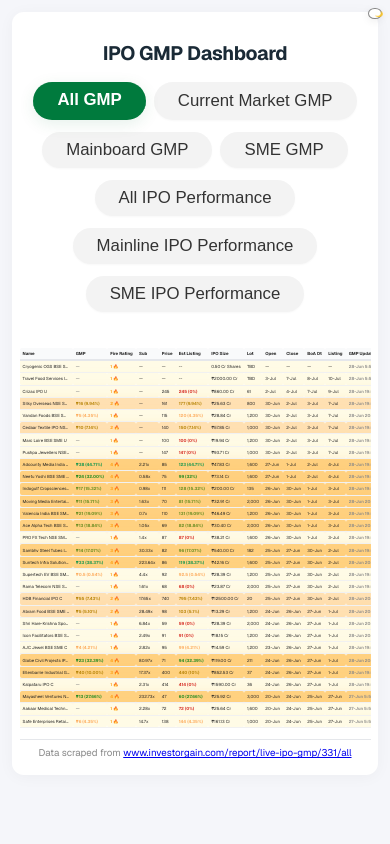
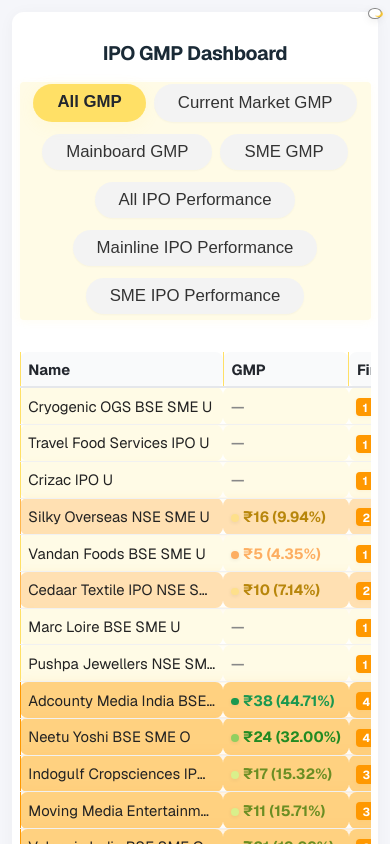
Before and after one commit to ainstarc/ipo-gmp, a Next.js app: page / in a window 390 px wide. Shown: the top 844 px of the page. Built offline with nearby package versions, Linux system fonts and the light colour scheme.

Commit message:
feat: enhance styling for GMPTable and TabGroup with improved theme support and visual indicators

```diff
--- a/src/app/globals.css
+++ b/src/app/globals.css
@@ -1,3 +1,12 @@
+:root {
+  --accent-day: #ffe066;
+  --accent-day-strong: #007a3d;
+  --accent-night: #b3c6ff;
+  --accent-night-strong: #4b6fff;
+  --bg-day: #fffbe6;
+  --bg-night: #232b3b;
+}
+
 body {
   font-family: var(--font-geist-sans, Arial, sans-serif);
   background: #f5f6fa;
--- a/src/components/GMPTable.tsx
+++ b/src/components/GMPTable.tsx
@@ -32,6 +32,16 @@
     return "light";
 }
 
+function renderFire(val: string) {
+    if (!val) return "—";
+    // Count fire emojis
+    const count = (val.match(/🔥/g) || []).length;
+    const isDark = typeof document !== "undefined" && document.documentElement.getAttribute("data-theme") === "dark";
+    const icon = isDark ? "🌙" : "🔥";
+    if (count > 0) return <span className={styles.fireBadge}>{count} {icon}</span>;
+    return val;
+}
+
 function renderGmpValue(val: string) {
     const cleaned = cleanGmpValue(val);
     if (!cleaned || cleaned === "--" || cleaned === "₹-- (0.00%)" || cleaned === "0.00%") {
@@ -43,25 +53,24 @@
         const percent = parseFloat(match[1]);
         const theme = getCurrentTheme();
         const colorClass = getGmpColorClass(percent, theme);
-        return <span className={colorClass}>{cleaned}</span>;
+        // Heatmap dot color
+        const dotStyle = { background: getGmpHeatDotColor(percent, theme) };
+        return <span><span className={styles.gmpHeatDot} style={dotStyle}></span><span className={colorClass}>{cleaned}</span></span>;
     }
     return <span className={styles.gmpTextNeutral}>{cleaned}</span>;
 }
 
-function renderFire(val: string) {
-    if (!val) return "—";
-    // Count fire emojis
-    const count = (val.match(/🔥/g) || []).length;
-    if (count > 0) return <span style={{ color: "#ff9800", fontWeight: 600 }}>{count} 🔥</span>;
-    return val;
-}
-
-function renderDate(val: string) {
-    // Convert 27-Jun-2025 to 27-Jun
-    if (/\d{2}-[A-Za-z]{3}-\d{4}/.test(val)) {
-        return val.slice(0, 6);
-    }
-    return val;
+// Helper for heatmap dot color (reuse color scale)
+function getGmpHeatDotColor(percent: number, theme: string) {
+    if (percent <= -5) return theme === "dark" ? "#ff6b81" : "#8B0000";
+    if (percent > -5 && percent <= 0) return theme === "dark" ? "#ff8c8c" : "#D73027";
+    if (percent > 0 && percent <= 5) return theme === "dark" ? "#ffd580" : "#FDAE61";
+    if (percent > 5 && percent <= 15) return theme === "dark" ? "#ffe066" : "#FEE08B";
+    if (percent > 15 && percent <= 25) return theme === "dark" ? "#d9ef8b" : "#D9EF8B";
+    if (percent > 25 && percent <= 35) return theme === "dark" ? "#91cf60" : "#91CF60";
+    if (percent > 35 && percent <= 45) return theme === "dark" ? "#4be37a" : "#1A9850";
+    if (percent > 45) return theme === "dark" ? "#4be3b2" : "#006837";
+    return theme === "dark" ? "#b0b3b8" : "#888";
 }
 
 // Helper to get fire count from a row
@@ -78,6 +87,14 @@
     if (fireCount === 2) return styles.fireRow2;
     if (fireCount === 1) return styles.fireRow1;
     return "";
+}
+
+function renderDate(val: string) {
+    // Convert 27-Jun-2025 to 27-Jun
+    if (/\d{2}-[A-Za-z]{3}-\d{4}/.test(val)) {
+        return val.slice(0, 6);
+    }
+    return val;
 }
 
 const GMPTable: React.FC<GMPTableProps> = ({ headers, rows }) => {
--- a/src/components/styles/GMPTable.module.css
+++ b/src/components/styles/GMPTable.module.css
@@ -21,13 +21,16 @@
 }
 
 [data-theme="dark"] table.gmpTable {
-  background: #23272e;
+  background: #181c20;
 }
 
+/* Table header: day (sun) and night (moon) accent */
 .gmpTable thead th {
+  background: #f9fafb;
+  border-left: 0.3vw solid #ffe066;
+  color: #23272e;
   position: sticky;
   top: 0;
-  background: #f9fafb;
   z-index: 2;
   padding: 1vw 0.8vw;
   text-align: left;
@@ -38,9 +41,20 @@
 }
 
 [data-theme="dark"] .gmpTable thead th {
-  background: #23272e;
-  color: #e3e6eb;
-  border-bottom: 2px solid #333a44;
+  background: #232b3b;
+  border-left: 0.3vw solid #b3c6ff;
+  color: #b3c6ff;
+}
+
+/* Table header hover: use theme accent, not brown/yellow */
+.gmpTable thead th:hover {
+  background: #007a3d;
+  color: #fff;
+  transition: background 0.2s, color 0.2s;
+}
+[data-theme="dark"] .gmpTable thead th:hover {
+  background: #4b6fff;
+  color: #fff;
 }
 
 .gmpTable tbody td {
@@ -281,30 +295,39 @@
   color: #b0b3b8 !important;
 }
 
-/* Fire row backgrounds: subtle, modern, single-color highlight per fire level */
+/* Day (fire/sun) and night (moon) row accent for fire rating */
 .fireRow1 {
+  border-left: 0.5vw solid #ffe066 !important;
   background: #fffbe6 !important;
   box-shadow: 0 2px 8px 0 rgba(255, 224, 102, 0.1);
+  animation: accent-bar-pop 0.5s cubic-bezier(0.4, 1.6, 0.6, 1);
 }
 [data-theme="dark"] .fireRow1 {
-  background: #3a2c13 !important;
-  box-shadow: 0 2px 8px 0 rgba(255, 209, 128, 0.1);
+  border-left: 0.5vw solid #b3c6ff !important; /* moonlight blue */
+  background: #232b3b !important; /* deep night blue */
+  box-shadow: 0 2px 8px 0 rgba(179, 198, 255, 0.1);
 }
 .fireRow2 {
+  border-left: 0.5vw solid #ffb74d !important;
   background: #ffe0b2 !important;
   box-shadow: 0 2px 12px 0 rgba(255, 168, 0, 0.12);
+  animation: accent-bar-pop 0.5s cubic-bezier(0.4, 1.6, 0.6, 1);
 }
 [data-theme="dark"] .fireRow2 {
-  background: #4b2e00 !important;
-  box-shadow: 0 2px 12px 0 rgba(255, 168, 0, 0.12);
+  border-left: 0.5vw solid #7faaff !important; /* moon accent */
+  background: #1a2233 !important;
+  box-shadow: 0 2px 12px 0 rgba(127, 170, 255, 0.12);
 }
 .fireRow3 {
+  border-left: 0.5vw solid #ff9800 !important;
   background: #ffd180 !important;
   box-shadow: 0 4px 16px 0 rgba(255, 152, 0, 0.16);
+  animation: accent-bar-pop 0.5s cubic-bezier(0.4, 1.6, 0.6, 1);
 }
 [data-theme="dark"] .fireRow3 {
-  background: #a65c00 !important;
-  box-shadow: 0 4px 16px 0 rgba(255, 152, 0, 0.16);
+  border-left: 0.5vw solid #4b6fff !important; /* deep moon */
+  background: #10182a !important;
+  box-shadow: 0 4px 16px 0 rgba(75, 111, 255, 0.16);
 }
 
 /* Table row hover and focus for interaction */
@@ -316,15 +339,41 @@
   cursor: pointer;
 }
 
-/* Add a subtle highlight to table headers on hover */
-.gmpTable thead th:hover {
-  background: #ffe066;
+/* Remove :root from here, now in globals.css */
+/* Global theme accent variables */
+/*:root {
+  --accent-day: #ffe066;
+  --accent-day-strong: #007a3d;
+  --accent-night: #b3c6ff;
+  --accent-night-strong: #4b6fff;
+  --bg-day: #fffbe6;
+  --bg-night: #232b3b;
+}*/
+
+/* Use theme variables for tab group and buttons */
+.tabGroup {
+  background: var(--bg-day);
+  box-shadow: 0 2px 8px 0 var(--accent-day);
+}
+[data-theme="dark"] .tabGroup {
+  background: var(--bg-night);
+  box-shadow: 0 2px 8px 0 var(--accent-night);
+}
+.tabButton {
   color: #23272e;
-  transition: background 0.2s, color 0.2s;
 }
-[data-theme="dark"] .gmpTable thead th:hover {
-  background: #4b2e00;
-  color: #ffd180;
+[data-theme="dark"] .tabButton {
+  color: var(--accent-night);
+}
+.tabButton.activeTab,
+.tabButton:focus {
+  background: var(--accent-day-strong);
+  color: #fff;
+}
+[data-theme="dark"] .tabButton.activeTab,
+[data-theme="dark"] .tabButton:focus {
+  background: var(--accent-night-strong);
+  color: #fff;
 }
 
 /* Add a fun animated underline to active tab (if used) */
@@ -364,7 +413,63 @@
   text-shadow: 0 2px 8px #ff9800, 0 0px 2px #ffd180;
 }
 
-@media (max-width: 900px), (max-width: 600px) {
+/* Fire badge chip in fire column */
+.fireBadge {
+  display: inline-block;
+  min-width: 2vw;
+  padding: 0.1vw 0.6vw;
+  border-radius: 1vw;
+  background: #ff9800;
+  color: #fff;
+  font-weight: 700;
+  font-size: 1vw;
+  margin-right: 0.5vw;
+  box-shadow: 0 1px 4px 0 rgba(255, 168, 0, 0.1);
+  vertical-align: middle;
+  animation: badge-pop 0.4s cubic-bezier(0.4, 1.6, 0.6, 1);
+}
+[data-theme="dark"] .fireBadge {
+  background: #b3c6ff;
+  color: #232b3b;
+}
+@keyframes badge-pop {
+  from {
+    transform: scale(0.7);
+    opacity: 0;
+  }
+  to {
+    transform: scale(1);
+    opacity: 1;
+  }
+}
+
+/* GMP % heatmap dot */
+.gmpHeatDot {
+  display: inline-block;
+  width: 0.7vw;
+  height: 0.7vw;
+  border-radius: 50%;
+  margin-right: 0.4vw;
+  vertical-align: middle;
+  box-shadow: 0 1px 4px 0 rgba(0, 0, 0, 0.08);
+  animation: dot-pop 0.4s cubic-bezier(0.4, 1.6, 0.6, 1);
+}
+@keyframes dot-pop {
+  from {
+    transform: scale(0.5);
+    opacity: 0;
+  }
+  to {
+    transform: scale(1);
+    opacity: 1;
+  }
+}
+
+@media (max-width: 900px) {
+  .tableWrapper {
+    overflow-x: auto !important;
+    margin-bottom: 3vw !important;
+  }
   table.gmpTable,
   .gmpTable thead th,
   .gmpTable tbody td,
@@ -372,15 +477,53 @@
   .gmpPositive,
   .gmpNegative,
   .gmpNeutral {
-    font-size: 1.1vw !important;
-    max-width: 12vw !important;
-    padding: 0.8vw 0.8vw !important;
-    border-radius: 0.5vw !important;
+    font-size: 2.6vw !important;
+    max-width: 32vw !important;
+    padding: 1.2vw 1.2vw !important;
+    border-radius: 1vw !important;
     white-space: nowrap !important;
     word-break: break-word !important;
     overflow-wrap: break-word !important;
   }
-  .tableWrapper {
-    margin-bottom: 2vw !important;
+  .fireBadge {
+    font-size: 2vw !important;
+    min-width: 3vw !important;
+    padding: 0.2vw 1vw !important;
+  }
+  .gmpHeatDot {
+    width: 1.2vw !important;
+    height: 1.2vw !important;
+    margin-right: 0.7vw !important;
   }
 }
+@media (max-width: 600px) {
+  .tableWrapper {
+    overflow-x: auto !important;
+    margin-bottom: 4vw !important;
+  }
+  table.gmpTable,
+  .gmpTable thead th,
+  .gmpTable tbody td,
+  .wrapCell,
+  .gmpPositive,
+  .gmpNegative,
+  .gmpNeutral {
+    font-size: 3.8vw !important;
+    max-width: 48vw !important;
+    padding: 2vw 2vw !important;
+    border-radius: 2vw !important;
+    white-space: nowrap !important;
+    word-break: break-word !important;
+    overflow-wrap: break-word !important;
+  }
+  .fireBadge {
+    font-size: 3vw !important;
+    min-width: 5vw !important;
+    padding: 0.4vw 1.6vw !important;
+  }
+  .gmpHeatDot {
+    width: 2vw !important;
+    height: 2vw !important;
+    margin-right: 1vw !important;
+  }
+}
--- a/src/components/styles/TabGroup.module.css
+++ b/src/components/styles/TabGroup.module.css
@@ -4,6 +4,15 @@
   margin-bottom: 2rem;
   justify-content: center;
   flex-wrap: wrap;
+  background: #fffbe6;
+  border-radius: 1vw;
+  box-shadow: 0 2px 8px 0 rgba(255, 224, 102, 0.08);
+  padding: 0.5vw 1vw;
+}
+
+[data-theme="dark"] .tabList {
+  background: #232b3b;
+  box-shadow: 0 2px 8px 0 rgba(179, 198, 255, 0.08);
 }
 
 .tab {
@@ -20,18 +29,37 @@
   outline: none;
 }
 
+[data-theme="dark"] .tab {
+  background: #232b3b;
+  color: #b3c6ff;
+}
+
 .tab:hover,
 .tab:focus {
-  background: #e0e0e0;
-  color: #007a3d;
-  box-shadow: 0 2px 8px rgba(0, 122, 61, 0.08);
+  background: #ffe066;
+  color: #23272e;
+  box-shadow: 0 2px 8px rgba(255, 224, 102, 0.08);
+}
+
+[data-theme="dark"] .tab:hover,
+[data-theme="dark"] .tab:focus {
+  background: #b3c6ff;
+  color: #232b3b;
+  box-shadow: 0 2px 8px rgba(179, 198, 255, 0.08);
 }
 
 .active {
-  background: #007a3d;
-  color: #fff;
+  background: #ffe066;
+  color: #23272e;
   font-weight: 700;
-  box-shadow: 0 4px 16px rgba(0, 122, 61, 0.1);
-  border-bottom: 2px solid #007a3d;
+  box-shadow: 0 4px 16px rgba(255, 224, 102, 0.1);
+  border-bottom: 2px solid #ffe066;
   z-index: 1;
 }
+
+[data-theme="dark"] .active {
+  background: #b3c6ff;
+  color: #232b3b;
+  border-bottom: 2px solid #b3c6ff;
+  box-shadow: 0 4px 16px rgba(179, 198, 255, 0.1);
+}
```
